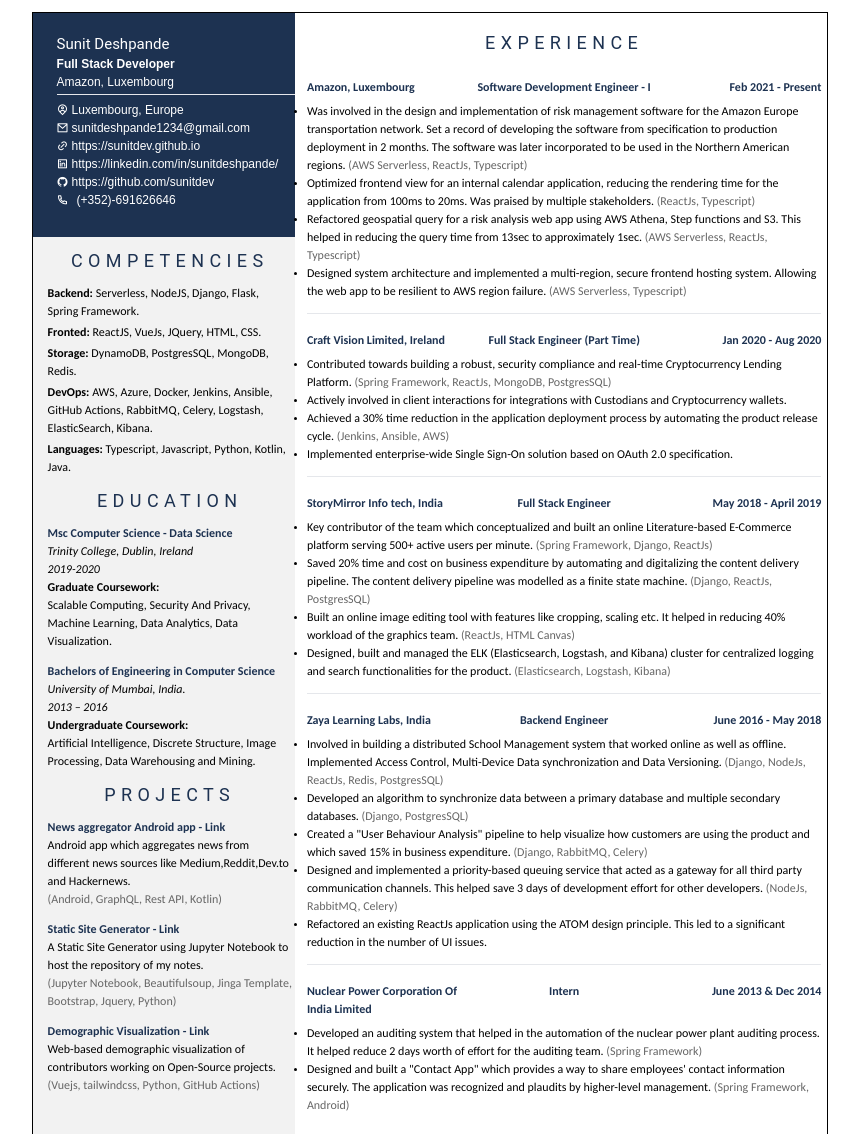
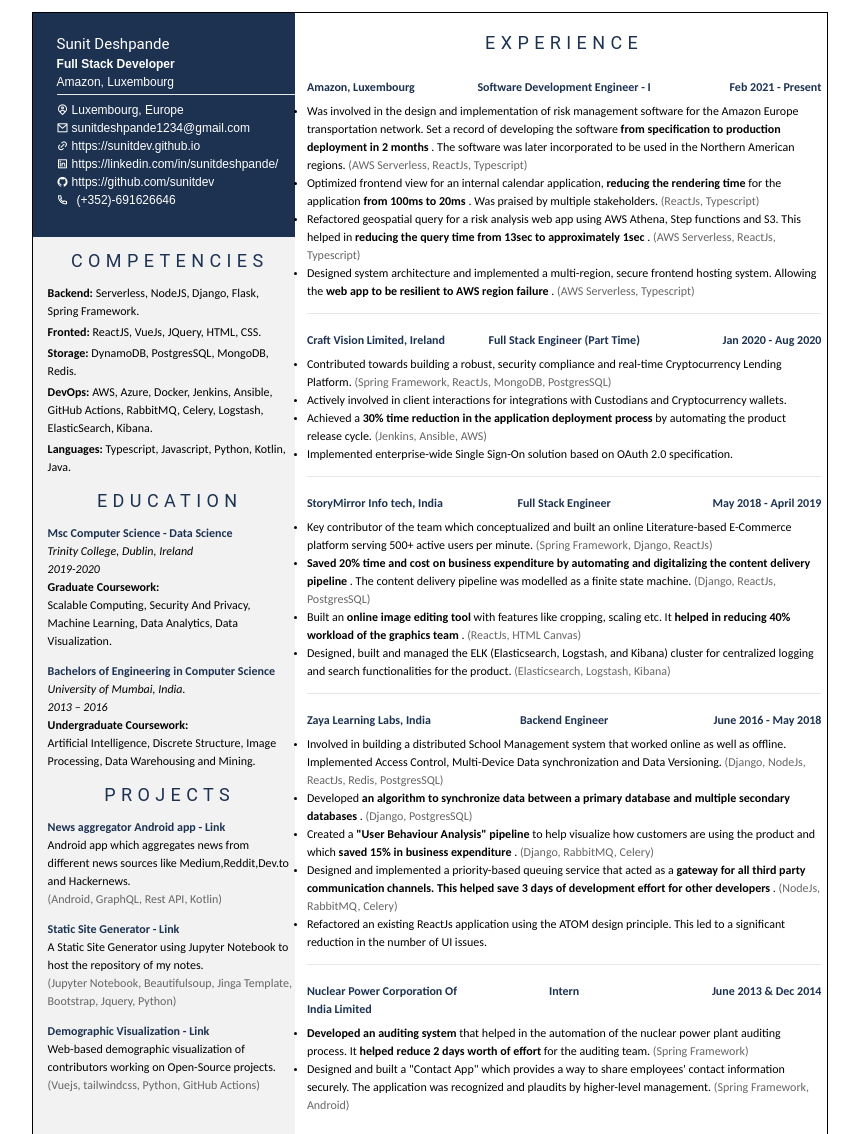
Before and after one commit to sunitdev/resume, a website built with Parcel: page src/index.html in a window 1280 px wide. Shown: the top 1134 px of the page, without its empty margins (210-1069 px from the left). Built offline with nearby package versions, Linux system fonts and the light colour scheme; a web font is replaced by a local one.

Commit message:
[Content - Updating content]

```diff
--- a/src/index.html
+++ b/src/index.html
@@ -1,14 +1,14 @@
 <!DOCTYPE html>
 <html lang="en">
   <head>
-  <meta charset="UTF-8"/>
+    <meta charset="UTF-8" />
     <meta
       name="viewport"
       content="width=device-width, user-scalable=no, initial-scale=1.0, maximum-scale=1.0, minimum-scale=1.0"
     />
-  <meta http-equiv="X-UA-Compatible" content="ie=edge"/>
+    <meta http-equiv="X-UA-Compatible" content="ie=edge" />
     <title>Resume</title>
-  <link rel="stylesheet" href="styles/index.scss"/>
+    <link rel="stylesheet" href="styles/index.scss" />
   </head>
   <body
     class="m-auto my-4 grid h-[11.7in] w-[8.3in] grid-cols-body border border-solid border-black print:m-0 print:border-none"
@@ -22,7 +22,7 @@
         <h1 class="font-roboto text-xl">Sunit Deshpande</h1>
         <strong class="font-extrabold">Full Stack Developer</strong>
         <span>Amazon, Luxembourg</span>
-    <hr class="mt-1 mb-2"/>
+        <hr class="mt-1 mb-2" />
 
         <!--  Contact Info   -->
         <div class="flex flex-row">
@@ -97,8 +97,8 @@
           </p>
           <p class="mb-1">
             <strong>DevOps:</strong>
-        AWS, Azure, Docker, Jenkins, Ansible, GitHub Actions, RabbitMQ, Celery, Logstash,
-        ElasticSearch, Kibana.
+            AWS, Azure, Docker, Jenkins, Ansible, GitHub Actions, RabbitMQ,
+            Celery, Logstash, ElasticSearch, Kibana.
           </p>
           <p>
             <strong>Languages:</strong>
@@ -209,34 +209,47 @@
           <ul class="mt-2 list-outside list-disc">
             <li>
               Was involved in the design and implementation of risk management
-          software for the Amazon Europe transportation network. Set a record of
-          developing the software from specification to production
-          deployment in 2 months. The software was later incorporated to be
-          used in the Northern American regions.
+              software for the Amazon Europe transportation network. Set a
+              record of developing the software
+              <strong>
+                from specification to production deployment in 2 months
+              </strong>
+              . The software was later incorporated to be used in the Northern
+              American regions.
               <span class="text-txtSecondary">
                 (AWS Serverless, ReactJs, Typescript)
               </span>
             </li>
             <li>
               Optimized frontend view for an internal calendar application,
-          reducing the rendering time for the application from 100ms to
-          20ms. Was praised by multiple stakeholders.
+              <strong>reducing the rendering time</strong>
+              for the application
+              <strong>from 100ms to 20ms</strong>
+              . Was praised by multiple stakeholders.
               <span class="text-txtSecondary">(ReactJs, Typescript)</span>
             </li>
             <li>
-          Refactored geospatial query for a risk analysis web app using AWS Athena, Step functions and S3. This helped
-          in reducing the query time from 13sec to approximately 1sec.
+              Refactored geospatial query for a risk analysis web app using AWS
+              Athena, Step functions and S3. This helped in
+              <strong>
+                reducing the query time from 13sec to approximately 1sec
+              </strong>
+              .
               <span class="text-txtSecondary">
                 (AWS Serverless, ReactJs, Typescript)
               </span>
             </li>
             <li>
-          Designed system architecture and implemented a multi-region, secure frontend hosting system. Allowing the web
-          app to be resilient to AWS region failure.
-          <span class="text-txtSecondary">(AWS Serverless, Typescript)</span>
+              Designed system architecture and implemented a multi-region,
+              secure frontend hosting system. Allowing the
+              <strong>web app to be resilient to AWS region failure</strong>
+              .
+              <span class="text-txtSecondary">
+                (AWS Serverless, Typescript)
+              </span>
             </li>
           </ul>
-      <hr class="mt-4"/>
+          <hr class="mt-4" />
         </div>
 
         <!-- Craft-vision -->
@@ -263,8 +276,11 @@
               Custodians and Cryptocurrency wallets.
             </li>
             <li>
-          Achieved a 30% time reduction in the application deployment
-          process by automating the product release cycle.
+              Achieved a
+              <strong>
+                30% time reduction in the application deployment process
+              </strong>
+              by automating the product release cycle.
               <span class="text-txtSecondary">(Jenkins, Ansible, AWS)</span>
             </li>
             <li>
@@ -272,7 +288,7 @@
               2.0 specification.
             </li>
           </ul>
-      <hr class="mt-4"/>
+          <hr class="mt-4" />
         </div>
 
         <!-- Story Mirror-->
@@ -294,17 +310,24 @@
               </span>
             </li>
             <li>
-          Saved 20% time and cost on business expenditure by automating and
-          digitalizing the content delivery pipeline. The content delivery
-          pipeline was modelled as a finite state machine.
+              <strong>
+                Saved 20% time and cost on business expenditure by automating
+                and digitalizing the content delivery pipeline
+              </strong>
+              . The content delivery pipeline was modelled as a finite state
+              machine.
               <span class="text-txtSecondary">
                 (Django, ReactJs, PostgresSQL)
               </span>
             </li>
             <li>
-          Built an online image editing tool with features like cropping,
-          scaling etc. It helped in reducing 40% workload of the graphics
-          team.
+              Built an
+              <strong>online image editing tool</strong>
+              with features like cropping, scaling etc. It
+              <strong>
+                helped in reducing 40% workload of the graphics team
+              </strong>
+              .
               <span class="text-txtSecondary">(ReactJs, HTML Canvas)</span>
             </li>
             <li>
@@ -316,7 +339,7 @@
               </span>
             </li>
           </ul>
-      <hr class="mt-4"/>
+          <hr class="mt-4" />
         </div>
 
         <!-- Zaya -->
@@ -336,27 +359,39 @@
               </span>
             </li>
             <li>
-          Developed an algorithm to synchronize data between a primary
-          database and multiple secondary databases.
+              Developed
+              <strong>
+                an algorithm to synchronize data between a primary database and
+                multiple secondary databases
+              </strong>
+              .
               <span class="text-txtSecondary">(Django, PostgresSQL)</span>
             </li>
             <li>
-          Created a "User Behaviour Analysis" pipeline to help visualize how
-          customers are using the product and which saved 15% in business
-          expenditure.
+              Created a
+              <strong>"User Behaviour Analysis" pipeline</strong>
+              to help visualize how customers are using the product and which
+              <strong>saved 15% in business expenditure</strong>
+              .
               <span class="text-txtSecondary">(Django, RabbitMQ, Celery)</span>
             </li>
             <li>
-          Designed and implemented a priority-based queuing service that acted as a gateway for all third party
-          communication channels. This helped save 3 days of development effort for other developers.
+              Designed and implemented a priority-based queuing service that
+              acted as a
+              <strong>
+                gateway for all third party communication channels. This helped
+                save 3 days of development effort for other developers
+              </strong>
+              .
               <span class="text-txtSecondary">(NodeJs, RabbitMQ, Celery)</span>
             </li>
             <li>
-          Refactored an existing ReactJs application using the ATOM design principle. This led to a significant
-          reduction in the number of UI issues.
+              Refactored an existing ReactJs application using the ATOM design
+              principle. This led to a significant reduction in the number of UI
+              issues.
             </li>
           </ul>
-      <hr class="mt-4"/>
+          <hr class="mt-4" />
         </div>
 
         <!-- NPCIL -->
@@ -370,13 +405,17 @@
           </div>
           <ul class="mt-2 list-outside list-disc">
             <li>
-          Developed an auditing system that helped in the automation of the nuclear power plant auditing process. It
-          helped reduce 2 days worth of effort for the auditing team.
+              <strong>Developed an auditing system</strong>
+              that helped in the automation of the nuclear power plant auditing
+              process. It
+              <strong>helped reduce 2 days worth of effort</strong>
+              for the auditing team.
               <span class="text-txtSecondary">(Spring Framework)</span>
             </li>
             <li>
-          Designed and built a "Contact App" which provides a way to share employees' contact information securely. The
-          application was recognized and plaudits by higher-level management.
+              Designed and built a "Contact App" which provides a way to share
+              employees' contact information securely. The application was
+              recognized and plaudits by higher-level management.
               <span class="text-txtSecondary">(Spring Framework, Android)</span>
             </li>
           </ul>
```
Lines whose indentation alone changed are shown as unchanged.
